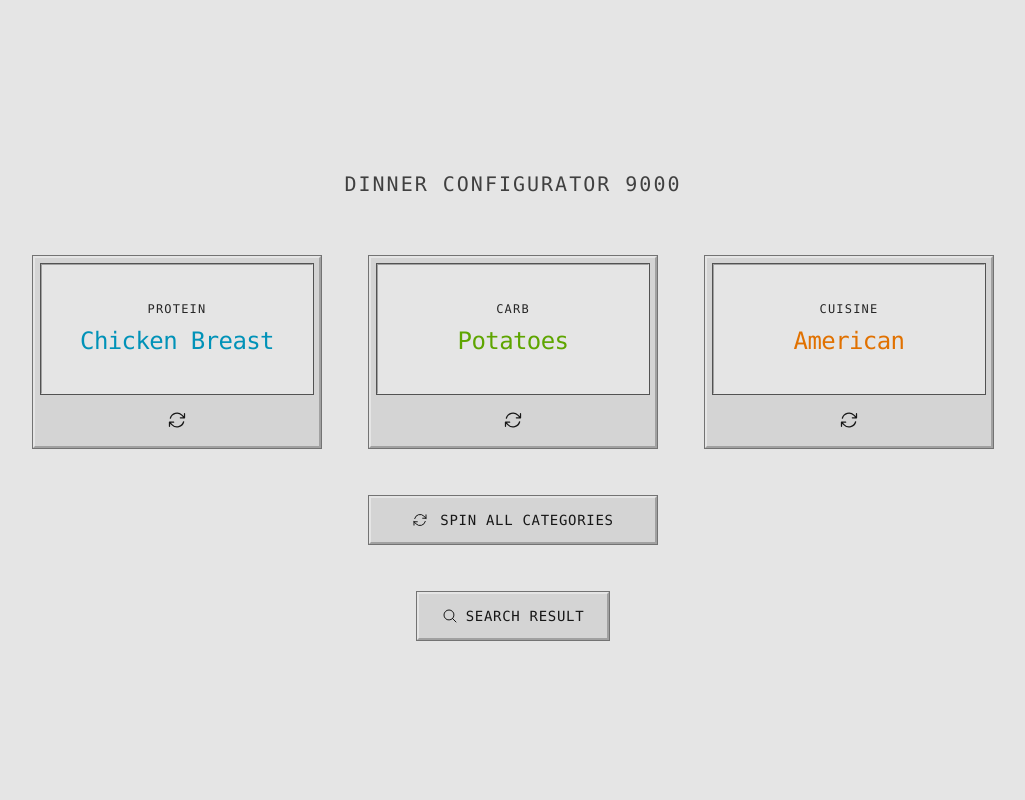
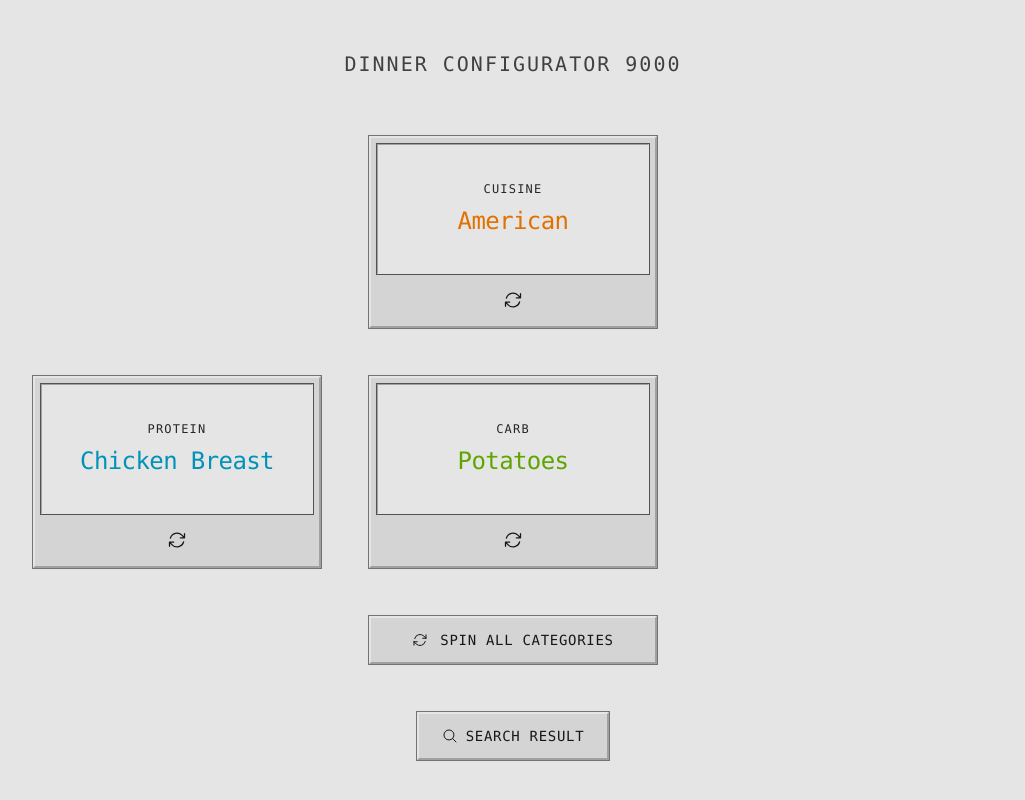
Before and after one commit to andrewmillen/dinner-configurator-9000, a Next.js app: page / in a window 1280 px wide. Shown: the whole page, without its empty margins (127-1152 px from the left). Built offline with nearby package versions, Linux system fonts and the light colour scheme.

Commit message:
Update order and cuisines list

```diff
--- a/app/page.js
+++ b/app/page.js
@@ -30,10 +30,12 @@ const cuisines = [
   "American",
   "Mexican",
   "Indian",
-  "Mediterranean",
+  "Greek",
   "Middle Eastern",
   "Irish",
-  "Asian",
+  "Japanese",
+  "Chinese",
+  "Korean",
   "Italian",
   "Cajun",
   "Creole",
@@ -91,6 +93,17 @@ export default function Home() {
           Dinner Configurator 9000
         </h1>
 
+        <CategoryCard
+          title="Cuisine"
+          selected={selectedCuisine}
+          isSpinning={isSpinning}
+          isSpinningCategory={isSpinningCuisine}
+          onSpin={() =>
+            spinSingle(setIsSpinningCuisine, setSelectedCuisine, cuisines)
+          }
+          color="text-amber-600"
+        />
+
         <div className="grid grid-cols-1 lg:grid-cols-3 gap-8 lg:gap-12 items-center">
           <CategoryCard
             title="Protein"
@@ -110,17 +123,6 @@ export default function Home() {
             isSpinningCategory={isSpinningCarb}
             onSpin={() => spinSingle(setIsSpinningCarb, setSelectedCarb, carbs)}
             color="text-lime-600"
-          />
-
-          <CategoryCard
-            title="Cuisine"
-            selected={selectedCuisine}
-            isSpinning={isSpinning}
-            isSpinningCategory={isSpinningCuisine}
-            onSpin={() =>
-              spinSingle(setIsSpinningCuisine, setSelectedCuisine, cuisines)
-            }
-            color="text-amber-600"
           />
         </div>
 
```
